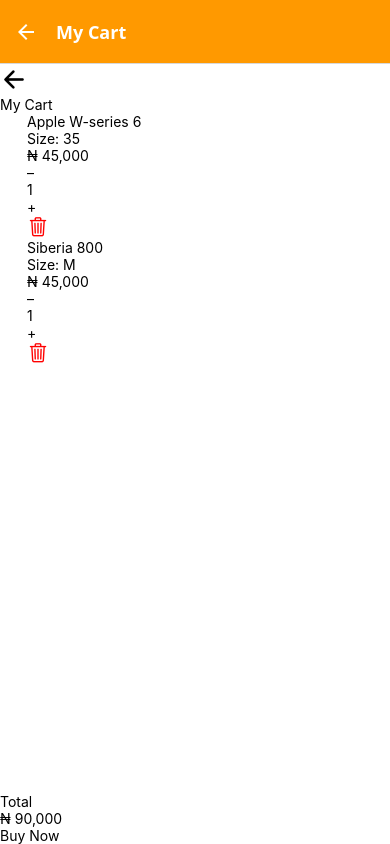
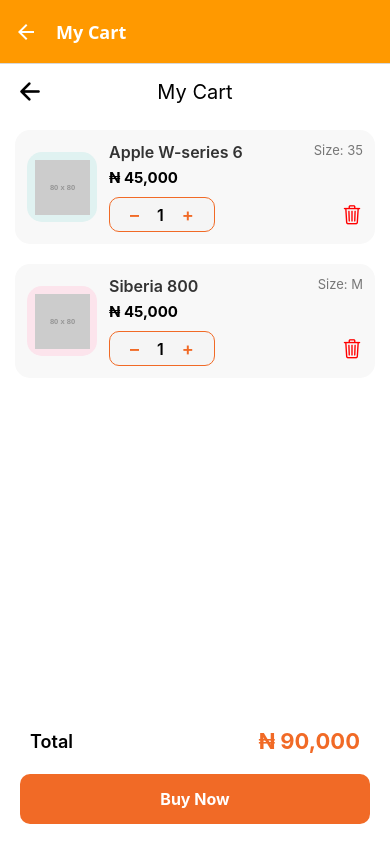
Before and after one commit to aliarfeen/react-native-marketplace, a React Native app: screen /Cart in a window 390 px wide. Built offline with nearby package versions, Linux system fonts and the light colour scheme.

Commit message:
add CartStyles for CartScreen

```diff
--- a/src/styles/screens/cartStyles.js
+++ b/src/styles/screens/cartStyles.js
@@ -1,7 +1,98 @@
-import { StyleSheet } from 'react-native';
+import { StyleSheet, StatusBar } from "react-native";
 
 const cartStyles = StyleSheet.create({
+  container: { flex: 1, backgroundColor: "#fff" },
 
+  header: {
+    flexDirection: "row",
+    justifyContent: "space-between",
+    alignItems: "center",
+    paddingHorizontal: 16,
+    paddingVertical: 12,
+    backgroundColor: "#fff",
+  },
+
+  headerTitle: {
+    fontSize: 20,
+    fontWeight: "semi-bold",
+  },
+
+  card: {
+    flexDirection: "row",
+    backgroundColor: "#f8f8f8",
+    padding: 12,
+    borderRadius: 15,
+    marginVertical: 10,
+    alignItems: "center",
+  },
+
+  imageBox: {
+    width: 70,
+    height: 70,
+    borderRadius: 15,
+    justifyContent: "center",
+    alignItems: "center",
+  },
+  image: { width: 55, height: 55, resizeMode: "contain" },
+
+  row: {
+    flexDirection: "row",
+    justifyContent: "space-between",
+  },
+
+  name: { fontSize: 16, fontWeight: "600", color: "#333" },
+  size: { color: "#777", fontSize: 13 },
+
+  price: { marginTop: 6, fontSize: 15, fontWeight: "700" },
+
+  bottomRow: {
+    marginTop: 10,
+    flexDirection: "row",
+    justifyContent: "space-between",
+    alignItems: "center",
+  },
+
+  qtyContainer: {
+    flexDirection: "row",
+    alignItems: "center",
+    backgroundColor: "#F5F5F5",
+    borderRadius: 10,
+    paddingHorizontal: 12,
+    paddingVertical: 4,
+    borderWidth: 1,
+    borderColor: "#F16A26",
+  },
+
+  qtyButton: { paddingHorizontal: 8, paddingVertical: 2 },
+  qtySymbol: { fontSize: 18, fontWeight: "600", color: "#F16A26" },
+  qtyNumber: { fontSize: 16, fontWeight: "600", marginHorizontal: 10 },
+
+  totalContainer: {
+    padding: 20,
+    backgroundColor: "#fff",
+    borderTopLeftRadius: 20,
+    borderTopRightRadius: 20,
+  },
+  totalBox: {
+    flexDirection: "row",
+    justifyContent: "space-between",
+    alignItems: "center",
+    paddingHorizontal: 10,
+  },
+  totalText: { fontSize: 18, fontWeight: "600" },
+  totalAmount: {
+    fontSize: 22,
+    fontWeight: "700",
+    marginVertical: 10,
+    color: "#F16A26",
+  },
+  buyBtn: {
+    backgroundColor: "#F16A26",
+    padding: 15,
+    borderRadius: 10,
+    marginTop: 10,
+    alignItems: "center",
+  },
+  buyText: { color: "#fff", fontSize: 16, fontWeight: "700" },
 });
-
 export default cartStyles;
```
